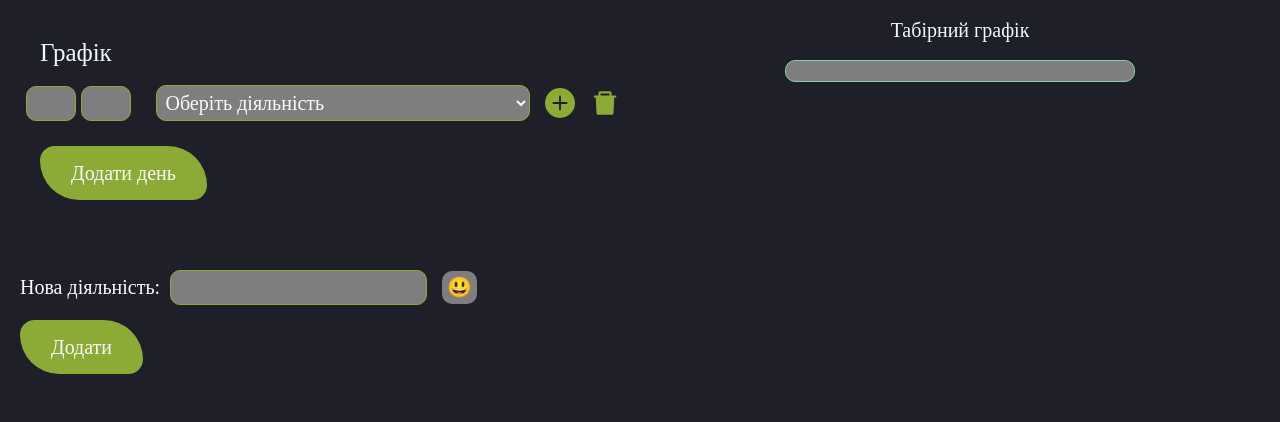
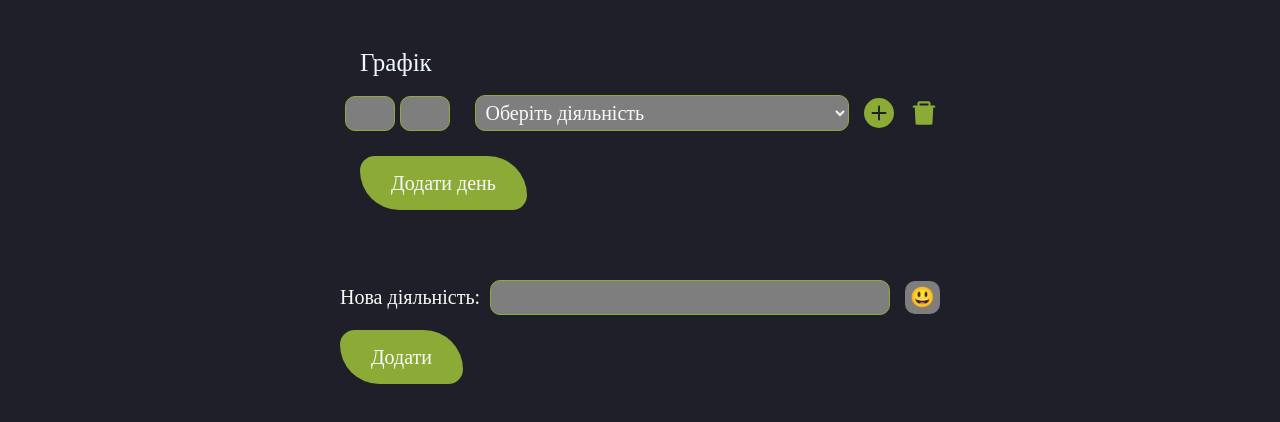
Before and after one commit to RuslanNegoda1989Arjuna/camp-schedules, a React (Create React App) app: page / in a window 1280 px wide. Shown: the top 422 px of the page. Built offline with nearby package versions, Linux system fonts and the light colour scheme.

Commit message:
fix emojis, fix scss

```diff
--- a/src/components/ActivityForm/ActivityForm.module.scss
+++ b/src/components/ActivityForm/ActivityForm.module.scss
@@ -7,6 +7,7 @@
         color: #FAFAFA;
 }
 .inputActivity {
+    min-width: 400px;
     padding: 5px;
     margin-left: 10px;
     border: 1px solid #8BAA36;
--- a/src/components/EmojiPicker/EmojiPicker.jsx
+++ b/src/components/EmojiPicker/EmojiPicker.jsx
@@ -3,24 +3,35 @@ import React from 'react';
 import styles from './EmojiPicker.module.scss';
 
 const EmojiPicker = ({ onEmojiClick }) => {
-  const emojis = [
-  '😃', '🎉', '❤️', '😊', '🔥', '🌈', '🍕', '🚀', '🐶', '🌸', '🎵', '⚡️', '🏀', '📚', '🍦',
-  '🌞', '🌻', '🌊', '🍩', '🎈', '🐱', '🍔', '🚲', '🌍', '🌙', '🎸', '💡', '🏓', '📷', '🍓',
-  '🌮', '🎧', '🐼', '🍟', '🚁', '🌺', '🌴', '🍔', '🎾', '🎉', '🍭', '🍺', '🚑', '🎮', '📝',
-  '🍉', '🍌', '🍿', '🎃', '🍄', '🎓', '🌹', '🍎', '🌄', '🎥', '🚢', '🏄', '📻', '🌮', '🚒',
-  '🍔', '🎠', '🦄', '🌮', '🍩', '🌻', '🏖️', '🎨', '🍓', '🎲', '🚀', '🎤', '🍕', '🏈', '📖',
-  '🍦', '🌸', '🌞', '🌊', '🎪', '🏝️', '🎮', '🚲', '🍔', '🍹', '🚁', '🌺', '🌴', '🌭', '⚽',
-  '🤩', '🎁', '🌟', '😎', '🍇', '🌿', '🚗', '🐼', '🎉', '💖', '😄', '🍔', '🌞', '🎶',
-  '🍓', '🍦', '🌸', '🌺', '🌴', '🏖️', '🎨', '📷', '🍹', '🍕', '🏀', '🚲', '🎮', '📚',
-  '🐞', '🐠', '🍭', '🥳', '🥇', '🌻', '🏰', '🎳', '🚁', '🍪', '🌹', '🌍', '🌈', '🏓', '🎤',
-  '🍟', '🎸', '🌊', '📱', '🍉', '🍌', '🌮', '🍿', '🎃', '🍄', '🎓', '🍺', '🍬', '🚀', '🌄',
-  '🚢', '🏄', '📻', '🍛', '🎠', '🌭', '📝', '🚒', '🍥', '🌯', '🌙', '🎪', '🎥', '🍮', '🎈',
-];
+
+const emojis = [
+  '😃', '🎉', '❤️', '😊', '🔥', '🍕', '🚀', '🐶', '🌸', '🎵', '⚡️', '🏀', '📚', '🍦',
+  '🌞', '🌻', '🌊', '🍩', '🎈', '🐱', '🍔', '🚲', '🌍', '🌙', '🎸', '💡', '🏓', '📷',
+  '🌮', '🎧', '🐼', '🍟', '🌺', '🌴', '🍭', '🚑', '📝', '🍿', '☕️',
+  '🍄', '🎓',  '🍎',  '🎥', '🚢', '🏄', '📻',  '🦄', '🏖️', '🎨', '🎲',
+  '⚽', '🤩', '🎁', '🌟', '😎', '🍇', '🌿', '🚗', '💖', '😄', '🎶', '🍓', '🍹', '🌈',
+ '🎃', '🍛', '🌯', '🎪', '🍮', '🦜', '🎣', '🌼', '🍒', '🐢', '🐝', '🏆', '🐌',
+  '🐙', '🎀', '🎭', '🎠', '🦊', '🍍', '🎬', '🌺', '🌴',  '🎾',
+   '🌹', '🌎', '🏈', '📘',  '🎪', '🏝️', '🎮',
+    '🍹', '🚢', '🌺', '🌴',  '🦉', '🍽️','🍣','🌔',
+   '🍌',  '🍿', '🎃', '🍄',
+  '🚢', '🏄', '📻', '🍛', '🎠', '🍥', '🌯',  '🎪', '🎥', '🍮',
+   '🦆', '🏟️',  '🎳', '🍪', '🌼',  '🌷', '🐞', '🐠', '🎯', '🎀', '🍍',
+  '🌰', '🌌', '🐧', '🍑', '🦋', '🏹', '🌠', '🍗',  '🍋', '🌿', '🎯', '🌶️',
+    '🎤',  '📱',   '🍿',
+  '🎃',  '🍺', '🍬', '🌄', '🚢', '🏄', '📻', '🍛', '🎠',
+  '🚒', '🍥', '🌯', '🎪', '🎥', '🍮',  '🦆', '🏟️',  '🎳', '🍪', '🌼',
+   '🌷', '🐞', '🐠', '🎯', '🎀', '🍍', '🌰', '🌌', '🐧', '🍑', '🦋', '🏹', '🌠',
+  '🍗',  '🍋', '🌿', '🎯', '🌶️','😢', '😔', '😞', '😟', '😕'
+  ];
+  const uniqueEmojis = [...new Set(emojis)];
+
+
 
 
   return (
     <div className={styles.emojiPicker}>
-      {emojis.map((emoji) => (
+      {uniqueEmojis.map((emoji) => (
         <span key={emoji} onClick={() => onEmojiClick(emoji)}>
           {emoji}
         </span>
--- a/src/components/EmojiPicker/EmojiPicker.module.scss
+++ b/src/components/EmojiPicker/EmojiPicker.module.scss
@@ -10,9 +10,9 @@
 .emojiPicker span {
     font-size: 24px;
     cursor: pointer;
-    transition: font-size 0.2s ease-in-out;
+    // transition: font-size 0.2s ease-in-out;
 }
 
-.emojiPicker span:hover {
-    font-size: 40px;
-}
+// .emojiPicker span:hover {
+//     font-size: 40px;
+// }
--- a/src/page/SummerCampScheduler/SummerCampScheduler.jsx
+++ b/src/page/SummerCampScheduler/SummerCampScheduler.jsx
@@ -9,7 +9,6 @@ const SummerCampScheduler = () => {
 
   const [formValues, setFormValues] = useState([]);
   const [activities, setActivities] = useState(selectedActivities);
-
 
 
   useEffect(() => {
@@ -59,8 +58,9 @@ useEffect(() => {
             <ActivityForm onAddOption={addActivityOption} />
           </div>
 
-          <CampCards values={formValues} onDelete={deleteScheduler}/>
+          {/* <CampCards values={formValues} onDelete={deleteScheduler}/> */}
         </div>
+        {formValues.length !== 0 && <CampCards values={formValues} onDelete={deleteScheduler}/>}
     </>
     )
  }
--- a/src/page/SummerCampScheduler/SummerCampScheduler.module.scss
+++ b/src/page/SummerCampScheduler/SummerCampScheduler.module.scss
@@ -1,7 +1,9 @@
 .scheduler {
     display: flex;
+    justify-content: center;
 }
 
 .formBox {
     padding: 20px;
+    margin: 10px;
 }
```
